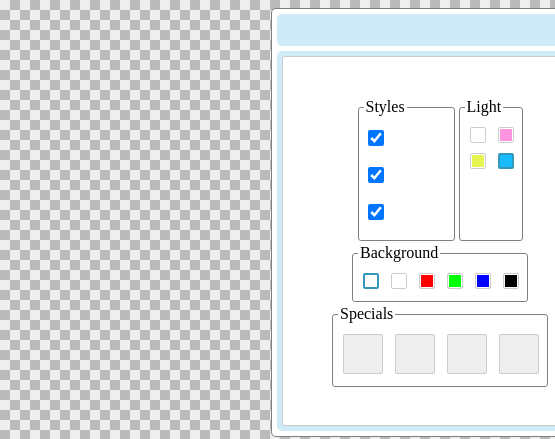
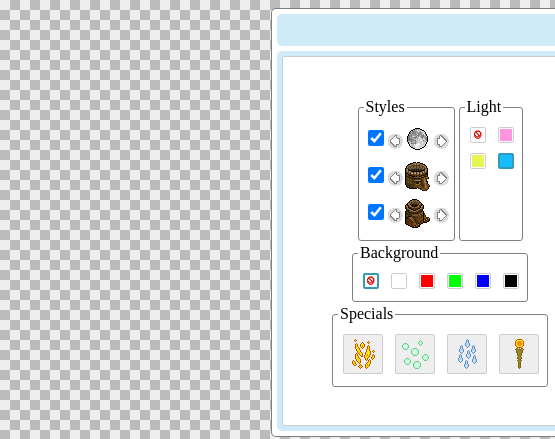
Before and after one commit to Habbianos/message-maker, a plain HTML site: page index.html in a window 1280 px wide. Shown: the top 439 px of the page, 0-555 px from the left. Drawn offline with Linux system fonts and the light colour scheme.

Commit message:
Fix image url

```diff
--- a/static/style.css
+++ b/static/style.css
@@ -86,15 +86,15 @@ input {
 	height: 16px;
 }
 #estilos span:nth-of-type(1) {
-	background-image: url(static/img/F-3200~135.png);
+	background-image: url(img/F-3200~135.png);
 	background-size: 21px 22px;
 }
 #estilos span:nth-of-type(2) {
-	background-image: url(static/img/F-3167~67.png);
+	background-image: url(img/F-3167~67.png);
 	background-size: 25px 29px;
 }
 #estilos span:nth-of-type(3) {
-	background-image: url(static/img/F-3113~33.png);
+	background-image: url(img/F-3113~33.png);
 	background-size: 25px 29px;
 }
 #estilos input[type="button"] {
@@ -113,10 +113,10 @@ input {
 	opacity: 1;
 }
 #estilos input:nth-of-type(3n) {
-	background-image: url(static/img/f_der.gif);
+	background-image: url(img/f_der.gif);
 }
 #estilos input:nth-of-type(3n+2) {
-	background-image: url(static/img/f_izq.gif);
+	background-image: url(img/f_izq.gif);
 }
 #luz input, #fundo input, #especiais input {
 	-webkit-appearance: none;
@@ -136,7 +136,7 @@ input {
 	padding: 0 !important;
 }
 #luz input:nth-of-type(1), #fundo input:nth-of-type(1) {
-	background-image: url(static/img/info_icons.png);
+	background-image: url(img/info_icons.png);
 	background-size: 8px;
 	background-position: center -347px;
 }
@@ -180,21 +180,21 @@ input {
 	border-color: #aaa;
 }
 #especiais input:nth-of-type(1) {
-	background-image: url(static/img/totem_effects_icon_fire.png);
+	background-image: url(img/totem_effects_icon_fire.png);
 }
 #especiais input:nth-of-type(2) {
-	background-image: url(static/img/totem_effects_icon_earth.png);
+	background-image: url(img/totem_effects_icon_earth.png);
 }
 #especiais input:nth-of-type(3) {
-	background-image: url(static/img/totem_effects_icon_aqua.png);
+	background-image: url(img/totem_effects_icon_aqua.png);
 }
 #especiais input:nth-of-type(4) {
-	background-image: url(static/img/totem_effects_icon_staff.png);
+	background-image: url(img/totem_effects_icon_staff.png);
 }
 div#preview {
 	float: right;
 	width: 395px;
-	background-image: url(static/img/piso.png);
+	background-image: url(img/piso.png);
 	background-position: center;
 }
 #preview img {
```
